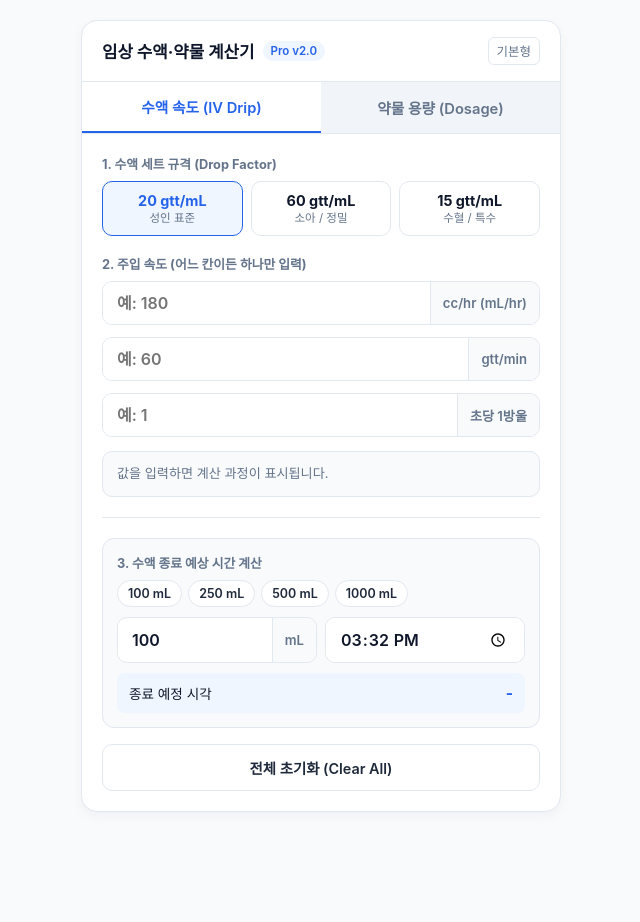
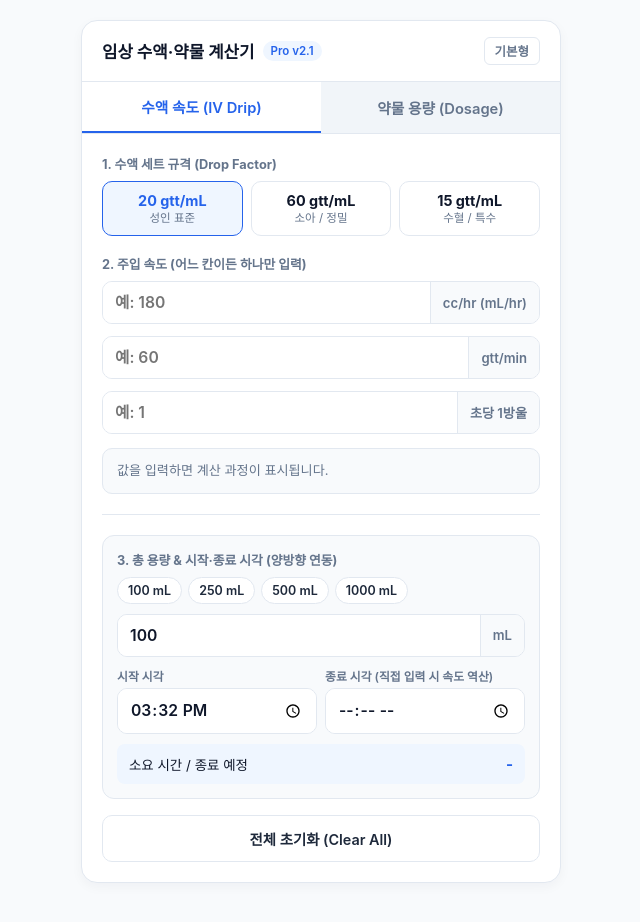
Before and after one commit to siy5949/nurse-YJ, a plain HTML site: page pro.html in a window 1280 px wide. Both pictures are taken after a click on the button "100 mL". Shown: the whole page, without its empty margins (319-959 px from the left). Before the commit the page ends 860 px from the top, so only its background shows below. Drawn offline with Linux system fonts and the light colour scheme.

Commit message:
Update pro.html

```diff
--- a/pro.html
+++ b/pro.html
@@ -71,9 +71,10 @@
 
     .lite-link {
       font-size: 0.78rem;
+      font-weight: 600;
       color: var(--text-muted);
       text-decoration: none;
-      padding: 4px 8px;
+      padding: 4px 10px;
       border: 1px solid var(--border);
       border-radius: 6px;
     }
@@ -116,6 +117,14 @@
       font-weight: 700;
       color: var(--text-muted);
       margin-bottom: 8px;
+      display: block;
+    }
+
+    .field-caption {
+      font-size: 0.74rem;
+      font-weight: 600;
+      color: var(--text-muted);
+      margin-bottom: 4px;
       display: block;
     }
 
@@ -173,8 +182,8 @@
     .input-row input {
       flex: 1;
       border: none;
-      padding: 11px 14px;
-      font-size: 1rem;
+      padding: 11px 12px;
+      font-size: 0.98rem;
       font-weight: 600;
       color: var(--primary);
       outline: none;
@@ -244,20 +253,20 @@
       display: grid;
       grid-template-columns: 1fr 1fr;
       gap: 8px;
-      margin-bottom: 10px;
+      margin: 10px 0;
     }
 
     .eta-result {
       padding: 10px 12px;
       background: var(--accent-soft);
       border-radius: 8px;
-      font-size: 0.85rem;
+      font-size: 0.84rem;
       color: var(--primary);
       display: flex;
       justify-content: space-between;
       align-items: center;
     }
-    .eta-result strong { color: var(--accent); font-size: 0.98rem; }
+    .eta-result strong { color: var(--accent); font-size: 0.95rem; }
 
     /* 약물 스펙 & 프리셋 */
     .stock-grid {
@@ -376,7 +385,7 @@
     <header>
       <div class="header-left">
         <h1>임상 수액·약물 계산기</h1>
-        <span class="badge">Pro v2.0</span>
+        <span class="badge">Pro v2.1</span>
       </div>
       <a href="index.html" class="lite-link">기본형</a>
     </header>
@@ -386,7 +395,7 @@
       <button class="tab-btn" onclick="switchTab('drug')">약물 용량 (Dosage)</button>
     </div>
 
-    <!-- 탭 1: 수액 속도 + 종료 예상 시간 -->
+    <!-- 탭 1: 수액 속도 + 양방향 종료 시각 계산 -->
     <div id="tab-iv" class="tab-content active">
       <span class="section-label">1. 수액 세트 규격 (Drop Factor)</span>
       <div class="df-group">
@@ -428,26 +437,38 @@
 
       <hr class="divider" />
 
-      <!-- 2단계 신규: 수액 종료 예상 시간 -->
+      <!-- 양방향 종료 시각 계산 -->
       <div class="sub-box">
-        <span class="section-label">3. 수액 종료 예상 시간 계산</span>
+        <span class="section-label">3. 총 용량 &amp; 시작·종료 시각 (양방향 연동)</span>
         <div class="quick-chips">
           <button class="chip-btn" onclick="setTotalVol(100)">100 mL</button>
           <button class="chip-btn" onclick="setTotalVol(250)">250 mL</button>
           <button class="chip-btn" onclick="setTotalVol(500)">500 mL</button>
           <button class="chip-btn" onclick="setTotalVol(1000)">1000 mL</button>
         </div>
+
+        <div class="input-row">
+          <input type="number" id="iv-total-vol" step="any" min="0" placeholder="총 수액 용량 (예: 1000)" oninput="calcFromRate()" />
+          <span class="unit-tag">mL</span>
+        </div>
+
         <div class="time-grid">
-          <div class="input-row">
-            <input type="number" id="iv-total-vol" step="any" min="0" placeholder="총 용량" oninput="calcETA()" />
-            <span class="unit-tag">mL</span>
+          <div>
+            <span class="field-caption">시작 시각</span>
+            <div class="input-row">
+              <input type="time" id="iv-start-time" onchange="calcFromRate()" />
+            </div>
           </div>
-          <div class="input-row">
-            <input type="time" id="iv-start-time" onchange="calcETA()" />
+          <div>
+            <span class="field-caption">종료 시각 (직접 입력 시 속도 역산)</span>
+            <div class="input-row">
+              <input type="time" id="iv-end-time" onchange="calcFromEndTime()" />
+            </div>
           </div>
         </div>
+
         <div id="iv-eta-result" class="eta-result">
-          <span>종료 예정 시각</span>
+          <span>소요 시간 / 종료 예정</span>
           <strong>-</strong>
         </div>
       </div>
@@ -476,7 +497,6 @@
           </div>
         </div>
 
-        <!-- 2단계 신규: 나만의 프리셋 저장 -->
         <div class="preset-save-row">
           <input type="text" id="preset-name" placeholder="프리셋 이름 (예: 진통제 5cc)" />
           <button class="save-btn" onclick="savePreset()">저장</button>
@@ -533,7 +553,6 @@
       document.getElementById("tab-drug").classList.toggle("active", tab === "drug");
     }
 
-    // 현재 시각 기본 세팅
     function setNowTime() {
       const now = new Date();
       const hh = String(now.getHours()).padStart(2, "0");
@@ -541,7 +560,7 @@
       document.getElementById("iv-start-time").value = `${hh}:${mm}`;
     }
 
-    // ==================== 1. 수액 계산기 + 종료 예상 시간 ====================
+    // ==================== 1. 수액 계산기 + 양방향 종료 시각 ====================
     let currentDF = 20;
 
     function setDropFactor(df, btn) {
@@ -551,7 +570,7 @@
       calcIV("df");
     }
 
-    function calcIV(source) {
+    function calcIV(source, overrideMl = null) {
       const mlEl = document.getElementById("iv-ml");
       const gttEl = document.getElementById("iv-gtt");
       const secEl = document.getElementById("iv-sec");
@@ -559,7 +578,9 @@
       const alertEl = document.getElementById("iv-alert");
 
       let baseMl = NaN;
-      if (source === "ml" || source === "df") {
+      if (source === "eta" && overrideMl !== null) {
+        baseMl = overrideMl;
+      } else if (source === "ml" || source === "df") {
         baseMl = parseFloat(mlEl.value);
       } else if (source === "gtt") {
         const gttVal = parseFloat(gttEl.value);
@@ -575,7 +596,7 @@
         if (source !== "sec") secEl.value = "";
         formulaEl.innerHTML = "값을 입력하면 계산 과정이 표시됩니다.";
         alertEl.style.display = "none";
-        calcETA();
+        if (source !== "eta") calcFromRate();
         return;
       }
 
@@ -592,7 +613,6 @@
         • 60초 ÷ ${fmt(gtt, 1)} gtt = <strong>${fmt(sec, 2)}초당 1방울</strong>
       `;
 
-      // 강화된 이상치 경고
       if (gtt > 120 || baseMl > 1000) {
         alertEl.className = "alert-box alert-danger";
         alertEl.style.display = "block";
@@ -605,22 +625,28 @@
         alertEl.style.display = "none";
       }
 
-      calcETA();
+      if (source !== "eta") {
+        calcFromRate();
+      }
     }
 
     function setTotalVol(vol) {
       document.getElementById("iv-total-vol").value = vol;
-      calcETA();
+      const hasRate = parseFloat(document.getElementById("iv-ml").value) > 0;
+      const hasEnd = document.getElementById("iv-end-time").value !== "";
+      if (hasRate) calcFromRate();
+      else if (hasEnd) calcFromEndTime();
     }
 
-    function calcETA() {
+    function calcFromRate() {
       const rate = parseFloat(document.getElementById("iv-ml").value);
       const totalVol = parseFloat(document.getElementById("iv-total-vol").value);
       const startTimeStr = document.getElementById("iv-start-time").value;
+      const endEl = document.getElementById("iv-end-time");
       const resEl = document.getElementById("iv-eta-result");
 
       if (!isFinite(rate) || rate <= 0 || !isFinite(totalVol) || totalVol <= 0 || !startTimeStr) {
-        resEl.innerHTML = `<span>종료 예정 시각</span><strong>-</strong>`;
+        resEl.innerHTML = `<span>소요 시간 / 종료 예정</span><strong>-</strong>`;
         return;
       }
 
@@ -637,13 +663,50 @@
 
       const endH = endDate.getHours();
       const endM = String(endDate.getMinutes()).padStart(2, "0");
+      endEl.value = `${String(endH).padStart(2, "0")}:${endM}`;
+
       const ampm = endH >= 12 ? "오후" : "오전";
       const h12 = endH % 12 === 0 ? 12 : endH % 12;
-
       const dayPrefix = dayDiff === 1 ? "내일 " : dayDiff > 1 ? `+${dayDiff}일 ` : "";
       const durText = durH > 0 ? `${durH}시간 ${durM}분 소요` : `${durM}분 소요`;
 
       resEl.innerHTML = `<span>${durText}</span><strong>${dayPrefix}${ampm} ${h12}:${endM}</strong>`;
+    }
+
+    function calcFromEndTime() {
+      const totalVol = parseFloat(document.getElementById("iv-total-vol").value);
+      const startTimeStr = document.getElementById("iv-start-time").value;
+      const endTimeStr = document.getElementById("iv-end-time").value;
+      const resEl = document.getElementById("iv-eta-result");
+
+      if (!isFinite(totalVol) || totalVol <= 0 || !startTimeStr || !endTimeStr) {
+        resEl.innerHTML = `<span>총 용량과 시작·종료 시각을 모두 입력하세요</span><strong>-</strong>`;
+        return;
+      }
+
+      const [startH, startM] = startTimeStr.split(":").map(Number);
+      const [endH, endM] = endTimeStr.split(":").map(Number);
+
+      let diffMin = (endH * 60 + endM) - (startH * 60 + startM);
+      let isNextDay = false;
+      if (diffMin <= 0) {
+        diffMin += 24 * 60;
+        isNextDay = true;
+      }
+
+      const hours = diffMin / 60;
+      const requiredMlPerHr = totalVol / hours;
+
+      calcIV("eta", requiredMlPerHr);
+
+      const durH = Math.floor(diffMin / 60);
+      const durM = diffMin % 60;
+      const ampm = endH >= 12 ? "오후" : "오전";
+      const h12 = endH % 12 === 0 ? 12 : endH % 12;
+      const dayPrefix = isNextDay ? "내일 " : "";
+      const durText = durH > 0 ? `${durH}시간 ${durM}분 동안 주입` : `${durM}분 동안 주입`;
+
+      resEl.innerHTML = `<span>${durText}</span><strong>${dayPrefix}${ampm} ${h12}:${String(endM).padStart(2, "0")} 종료</strong>`;
     }
 
     function clearIV() {
@@ -651,10 +714,11 @@
       document.getElementById("iv-gtt").value = "";
       document.getElementById("iv-sec").value = "";
       document.getElementById("iv-total-vol").value = "";
+      document.getElementById("iv-end-time").value = "";
       setNowTime();
       document.getElementById("iv-formula").innerHTML = "값을 입력하면 계산 과정이 표시됩니다.";
       document.getElementById("iv-alert").style.display = "none";
-      calcETA();
+      document.getElementById("iv-eta-result").innerHTML = `<span>소요 시간 / 종료 예정</span><strong>-</strong>`;
     }
 
     // ==================== 2. 약물 계산기 + 나만의 프리셋 ====================
@@ -809,7 +873,6 @@
       }
       formulaEl.innerHTML = formulaHTML;
 
-      // 강화된 이상치 경고
       if (baseRatio > 5) {
         alertEl.className = "alert-box alert-danger";
         alertEl.style.display = "block";
@@ -835,7 +898,6 @@
       document.getElementById("drug-alert").style.display = "none";
     }
 
-    // 초기 실행
     setNowTime();
     renderPresets();
   </script>
```
